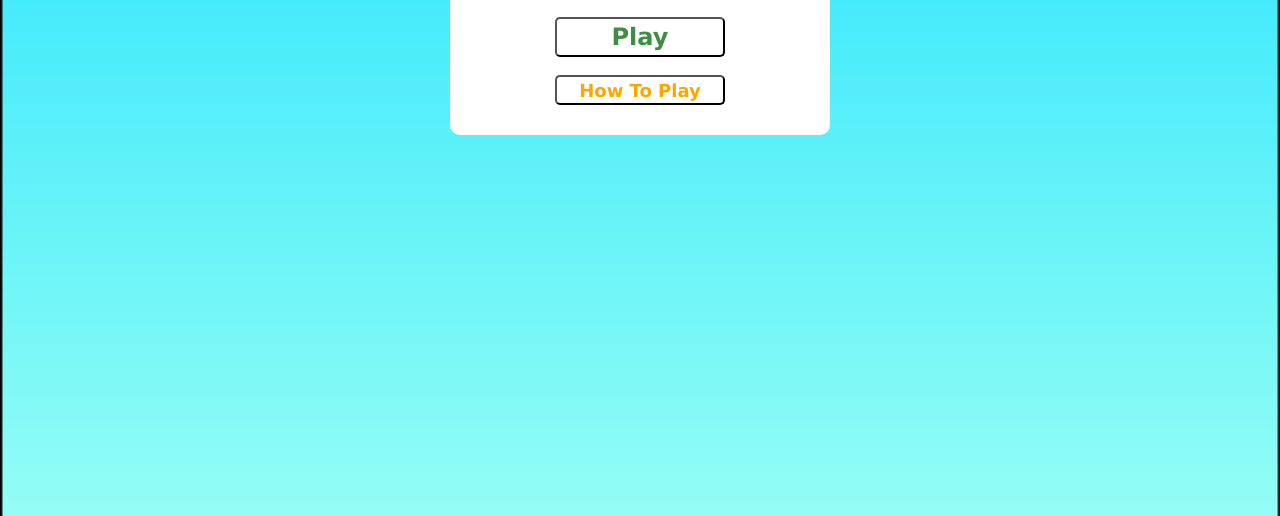
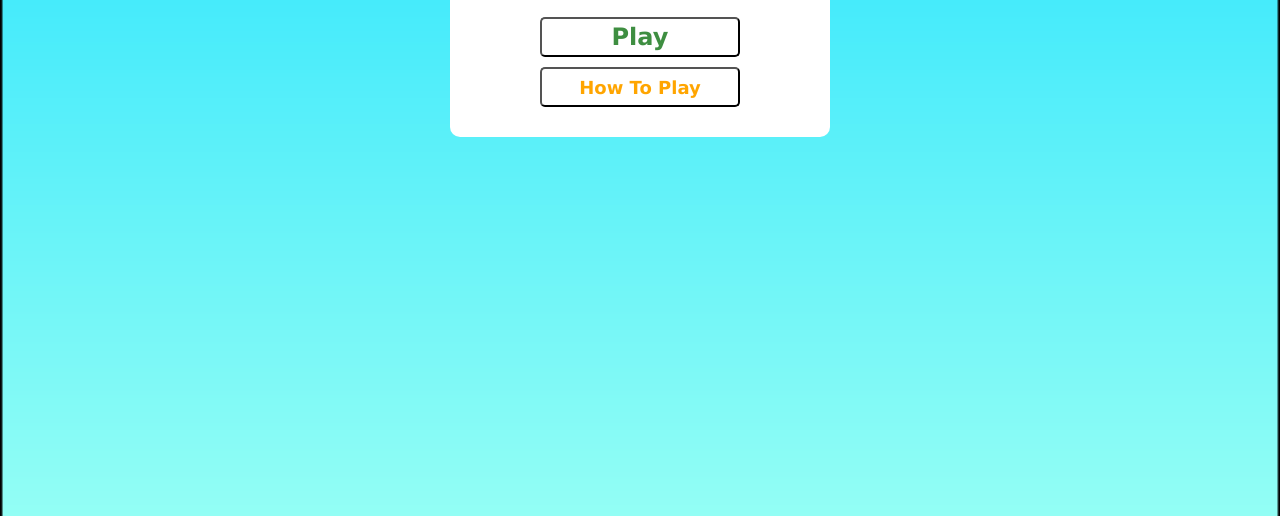
Before and after one commit to Hannah-Frost/bird-game, a plain HTML site: page index.html in a window 1280 px wide. Shown: the part 284-800 px from the top of the page. Drawn offline with nearby package versions, Linux system fonts and the light colour scheme.

Commit message:
Increased width of all buttons

```diff
--- a/index.html
+++ b/index.html
@@ -10,7 +10,6 @@
     <span class="title-text">BIRD GAME</span>
     <button class="play-button" onclick="window.location.href='wait.html'">Play</button>
     <div>
-      <br>
       <button class="howtoplay-button" onclick="window.location.href='instructions.html'">How To Play</button>
     </div></center>
   </div>
@@ -40,7 +39,7 @@
       font-family: verdana;
       font-size: 24px;
       font-weight: 700;
-      width: 170px;
+      width: 200px;
       height: 40px;
       margin-top: 20px;
       border-radius: 5px;
@@ -53,10 +52,11 @@
       color: #FFA500;
       background-color: white;
       font-family: verdana;
+      margin-top: 10px;
       font-size: 18px;
       font-weight: 700;
-      width: 170px;
-      height: 30px;
+      width: 200px;
+      height: 40px;
       border-radius: 5px;
     }
     .howtoplay-button:hover {
```
Also changed, not shown: end.html (+1 -1 lines), instructions.html (+1 -1 lines), wait.html (+2 -2 lines).
